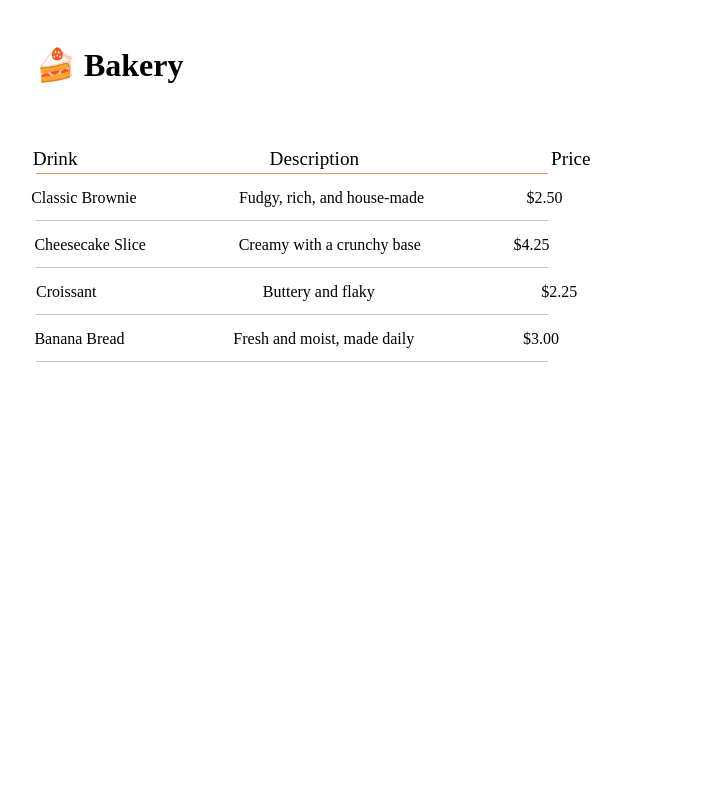
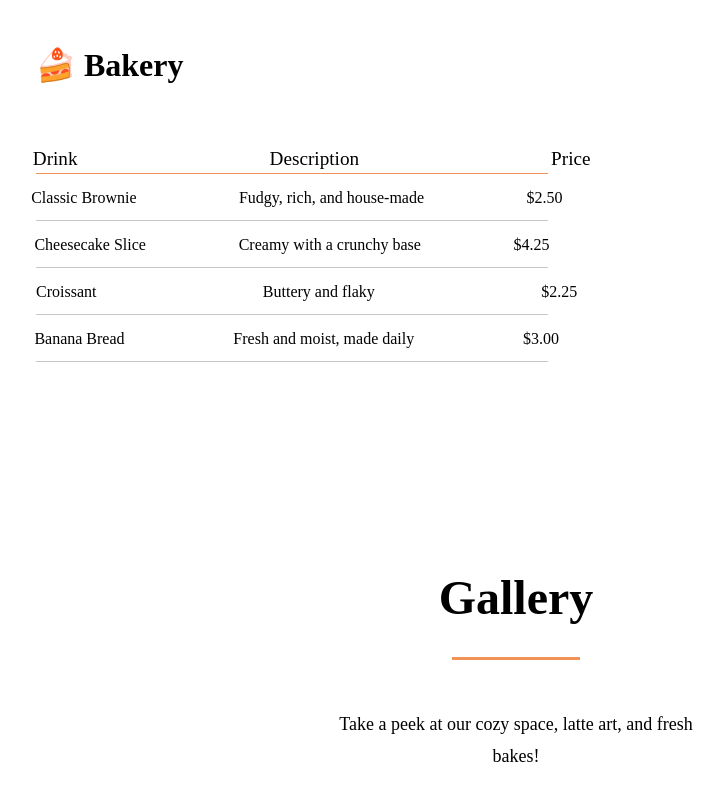
Before and after one commit to Binada-SH/React_coffee_shop_website, a React (Vite) app in the folder coffee_shop/: page / in a window 1280 px wide. Shown: the part 3827-4627 px from the top of the page, without its empty margins (124-848 px from the left). Before the commit the page ends 4229 px from the top, so only its background shows below. Built offline with nearby package versions, Linux system fonts and the light colour scheme.

Commit message:
Gallery Title And Description Adding

```diff
--- a/coffee_shop/src/Components/gallery/gallery.css
+++ b/coffee_shop/src/Components/gallery/gallery.css
@@ -0,0 +1,38 @@
+* {
+    margin: 0;
+    padding: 0;
+}
+
+.gallery_title {
+    margin-top: 13rem
+}
+
+.gallery_title h2 {
+    text-align: center;
+    font-size: 3rem;
+    font-family: 'gotham';
+    color: #000000;
+}
+
+.gline {
+    margin: 2rem auto;
+    align-items: center;
+    justify-content: space-between;
+    background-color: #f19355;
+    border: none;
+    width: 10%;
+    height: 3px;
+}
+
+.gallery_context {
+    width: 30%;
+    margin: 3rem auto;
+}
+
+.gallery_context p {
+    text-align: center;
+    font-size: 18px;
+    line-height: 2rem;
+    font-family: 'jura';
+    color: #000000;
+}
--- a/coffee_shop/src/Components/gallery/gallery.jsx
+++ b/coffee_shop/src/Components/gallery/gallery.jsx
@@ -4,6 +4,15 @@ import './gallery.css'
 const gallery = () => {
   return (
     <div className='gallery_container'>
+        <div className="gallery_title">
+            <h2>Gallery</h2>
+        </div>
+        <hr className="gline" />
+        <div className="gallery_context">
+            <p>
+                Take a peek at our cozy space, latte art, and fresh bakes!
+            </p>
+        </div>
 
 
     </div>
```
